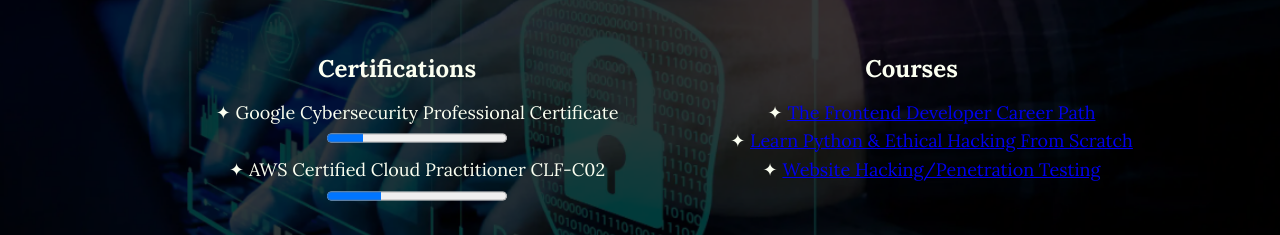
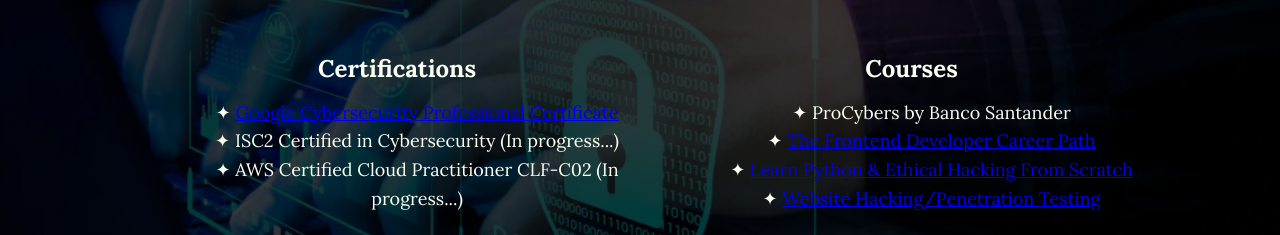
Before and after one commit to alisogg/My-Portfolio, a website built with Vite: page index.html in a window 1280 px wide. Shown: the part 717-952 px from the top of the page. Built offline with nearby package versions, Linux system fonts and the light colour scheme.

Commit message:
New certf

```diff
--- a/index.html
+++ b/index.html
@@ -47,18 +47,25 @@
                 <div class="cyc">
                     <h3>Certifications</h3>
                     <ul class="custom-list">
-                        <li>Google Cybersecurity Professional Certificate
-                            <progress id="file" max="100" value="20"></progress>
+                        <li>
+                            <a href="https://www.coursera.org/account/accomplishments/specialization/O2XASZJ1DNA3" target="_blank">
+                                Google Cybersecurity Professional Certificate
+                            </a>
                         </li>
-                        <li>AWS Certified Cloud Practitioner CLF-C02
-                            <progress id="file" max="100" value="30"></progress>
+                        <li>ISC2 Certified in Cybersecurity (In progress...)
+                            <!-- <progress id="file" max="100" value="10"></progress> -->
                         </li>
+                        <li>AWS Certified Cloud Practitioner CLF-C02 (In progress...)
+                            <!-- <progress id="file" max="100" value="30"></progress> -->
+                        </li>
+
                     </ul>
                 </div>
 
                 <div class="cyc">
                     <h3>Courses</h3>
                     <ul class="custom-list">
+                        <li>ProCybers by Banco Santander</li>
                         <li>
                             <a href="https://scrimba.com/learn/frontend" target="_blank">
                                 The Frontend Developer Career Path
```
